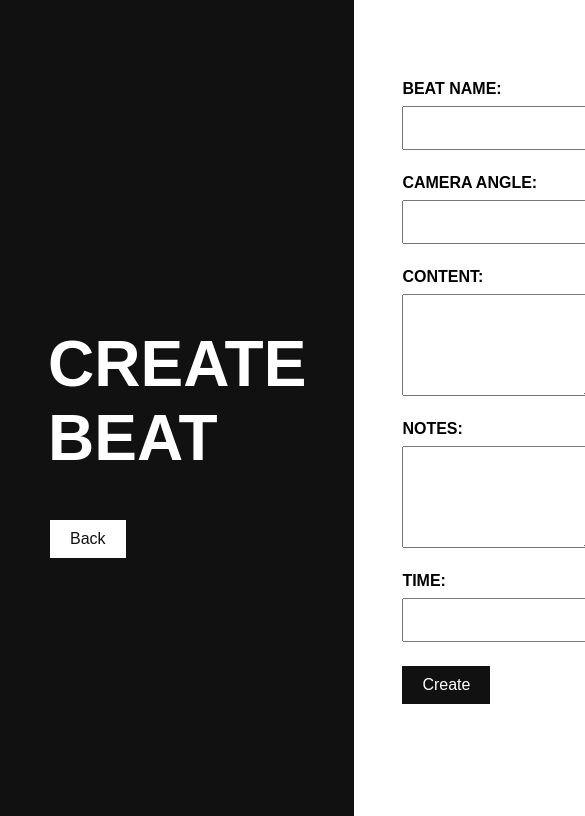
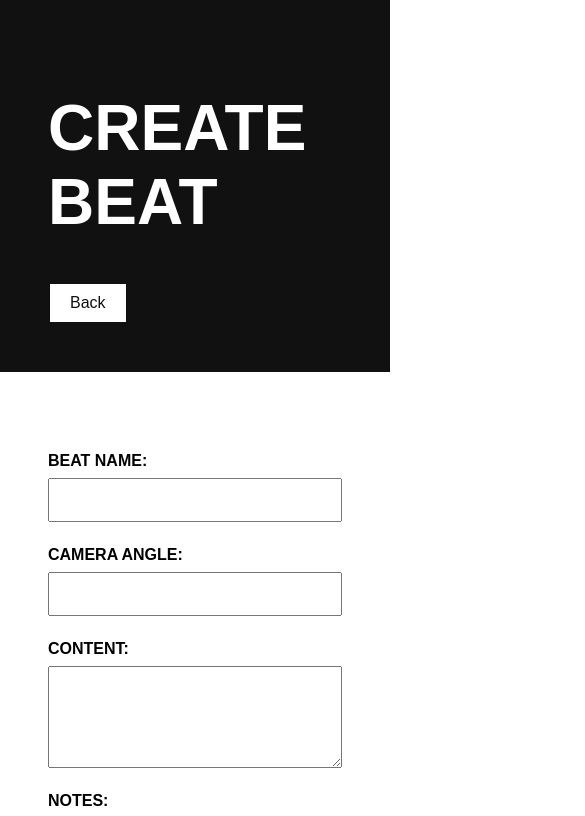
Before and after one commit to chanhman/beatsheet-fe, a Next.js app: page /create-beat/1 in a window 390 px wide. Shown: the top 816 px of the page, 585 px wide, since content can reach past the window. Built offline with nearby package versions, Linux system fonts and the light colour scheme.

Commit message:
responsivenessss

```diff
--- a/app/components/Act/styles.module.scss
+++ b/app/components/Act/styles.module.scss
@@ -8,14 +8,28 @@
 
 .header {
   display: flex;
-  justify-content: space-between;
-  align-items: center;
+  gap: 1rem;
+  flex-direction: column;
   margin-bottom: 1rem;
+
+  @media only screen and (min-width: 40rem) {
+    flex-direction: row;
+    justify-content: space-between;
+    align-items: center;
+  }
 }
 
 .headerOptions {
   display: flex;
   gap: 1rem;
+
+  > * {
+    flex-grow: 1;
+
+    @media only screen and (min-width: 40rem) {
+      flex-grow: 0;
+    }
+  }
 }
 
 .heading {
--- a/app/components/CreateAct/styles.module.scss
+++ b/app/components/CreateAct/styles.module.scss
@@ -1,10 +1,13 @@
 .container {
-  display: flex;
-  align-items: center;
-  justify-content: space-between;
   margin: 2rem;
   padding: 2rem;
   border: 2px solid #000;
+
+  @media only screen and (min-width: 40rem) {
+    display: flex;
+    align-items: center;
+    justify-content: space-between;
+  }
 }
 
 .heading {
@@ -20,16 +23,28 @@
 
 .formInner {
   display: flex;
+  flex-direction: column;
+  align-items: stretch;
   gap: 1rem;
+
+  @media only screen and (min-width: 40rem) {
+    flex-direction: row;
+  }
 }
 
 .label {
-  align-self: center;
+  align-self: start;
   text-transform: uppercase;
   font-weight: bold;
+
+  @media only screen and (min-width: 40rem) {
+    align-self: center;
+  }
 }
 
 .input {
+  box-sizing: border-box;
+  height: 2.375rem;
   padding-left: 0.5rem;
 }
 
--- a/app/edit-beat/[id]/styles.module.scss
+++ b/app/edit-beat/[id]/styles.module.scss
@@ -1,7 +1,9 @@
 .container {
-  display: grid;
-  grid-template-columns: 1fr 2fr;
-  height: 100dvh;
+  @media only screen and (min-width: 40rem) {
+    display: grid;
+    grid-template-columns: 1fr 2fr;
+    height: 100dvh;
+  }
 }
 
 .header {
--- a/styles/button.module.scss
+++ b/styles/button.module.scss
@@ -1,6 +1,7 @@
 .btn {
   display: inline-flex;
   align-items: center;
+  justify-content: center;
   padding: 0.625rem 1.25rem;
   color: #fff;
   font-size: 1rem;
```
